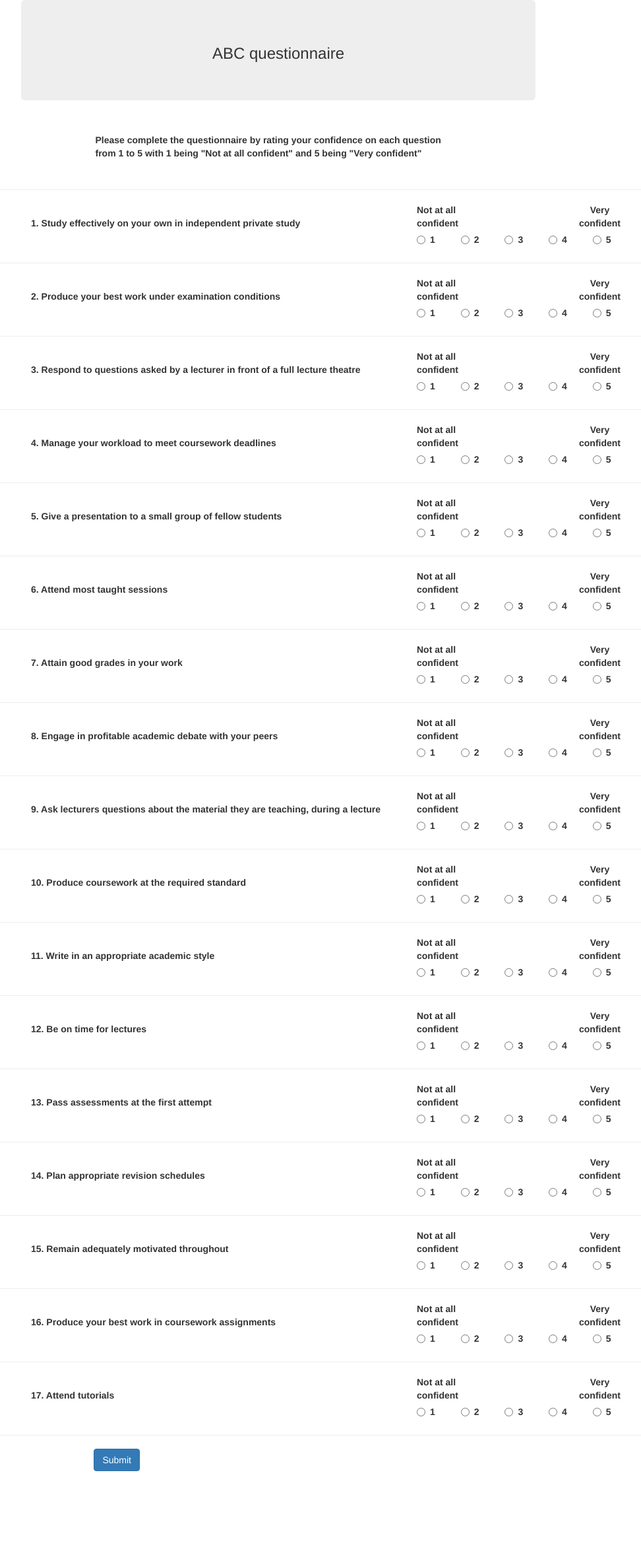
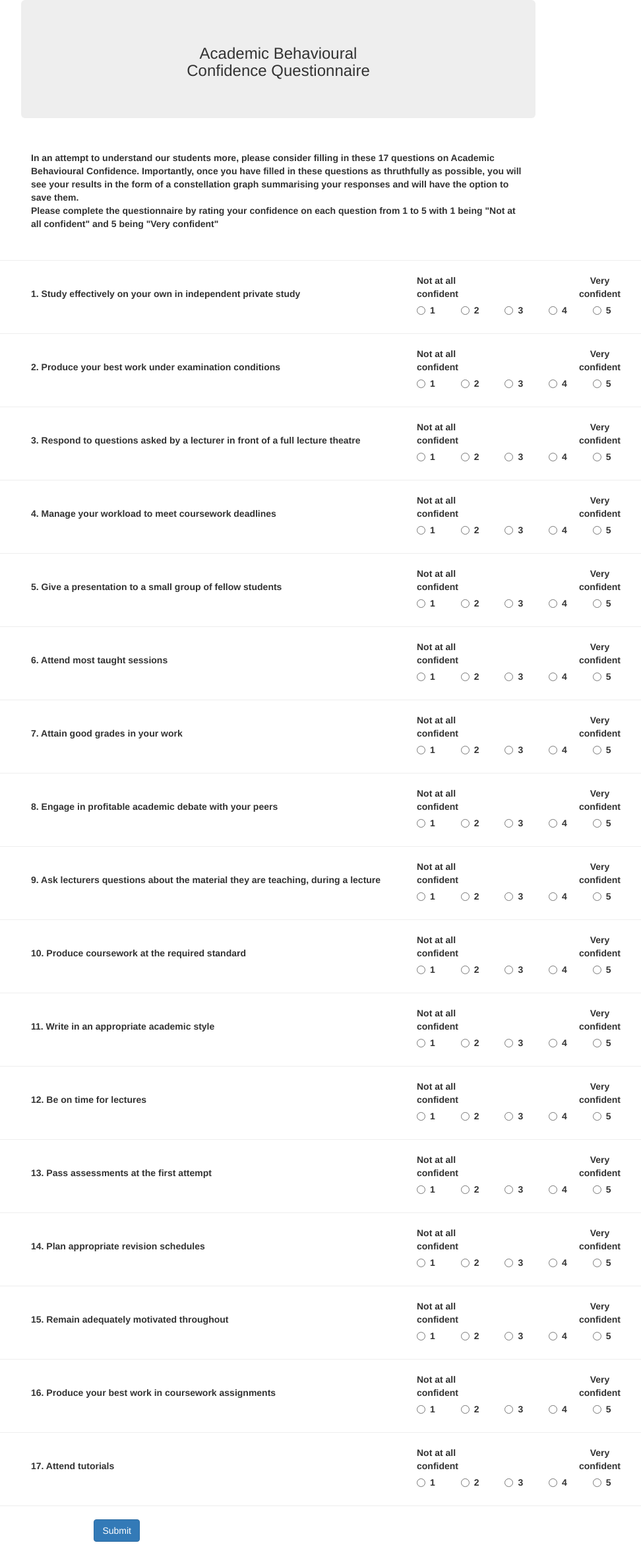
Before and after one commit to ArsenisG/test, a Django app: page / in a window 1280 px wide. Shown: the whole page at 66% size, without its empty margins (218-1190 px from the left). Before the commit the page ends 2229 px from the top, so only its background shows below. Run offline with Django 3.2, Linux system fonts and the light colour scheme; some libraries are stand-ins or nearby versions.

Commit message:
Update index.html

```diff
--- a/ABCquestionnaire/templates/ABCquestionnaire/index.html
+++ b/ABCquestionnaire/templates/ABCquestionnaire/index.html
@@ -5,7 +5,7 @@
   <div class="row">
     <div class="jumbotron col-md-8 col-md-push-2">
   <div class="col-md-6 col-md-push-3" align="center">
-         <h3>ABC questionnaire</h3>
+         <h3>Academic Behavioural Confidence Questionnaire</h3>
   </div>
     </div>
   </div>
@@ -22,9 +22,13 @@
     <!-- <br> -->
     <br>
 <div class="row">
-	<div class="col-md-6 col-md-push-3">
-	<label>Please complete the questionnaire by rating your confidence on each question from
-1 to 5 with 1 being "Not at all confident" and 5 being "Very confident"</label>
+	<div class="col-md-8 col-md-push-2">
+	<label>In an attempt to understand our students more, please consider filling in these 17 questions on Academic
+    	Behavioural Confidence. Importantly, once you have filled in these questions as thruthfully as possible,
+    	you will see your results in the form of a constellation graph summarising your responses and will have the
+    	option to save them.<br>
+	Please complete the questionnaire by rating your confidence on each question from
+	1 to 5 with 1 being "Not at all confident" and 5 being "Very confident"</label>
 	</div>
 </div>
 <!-- <br> -->
```
